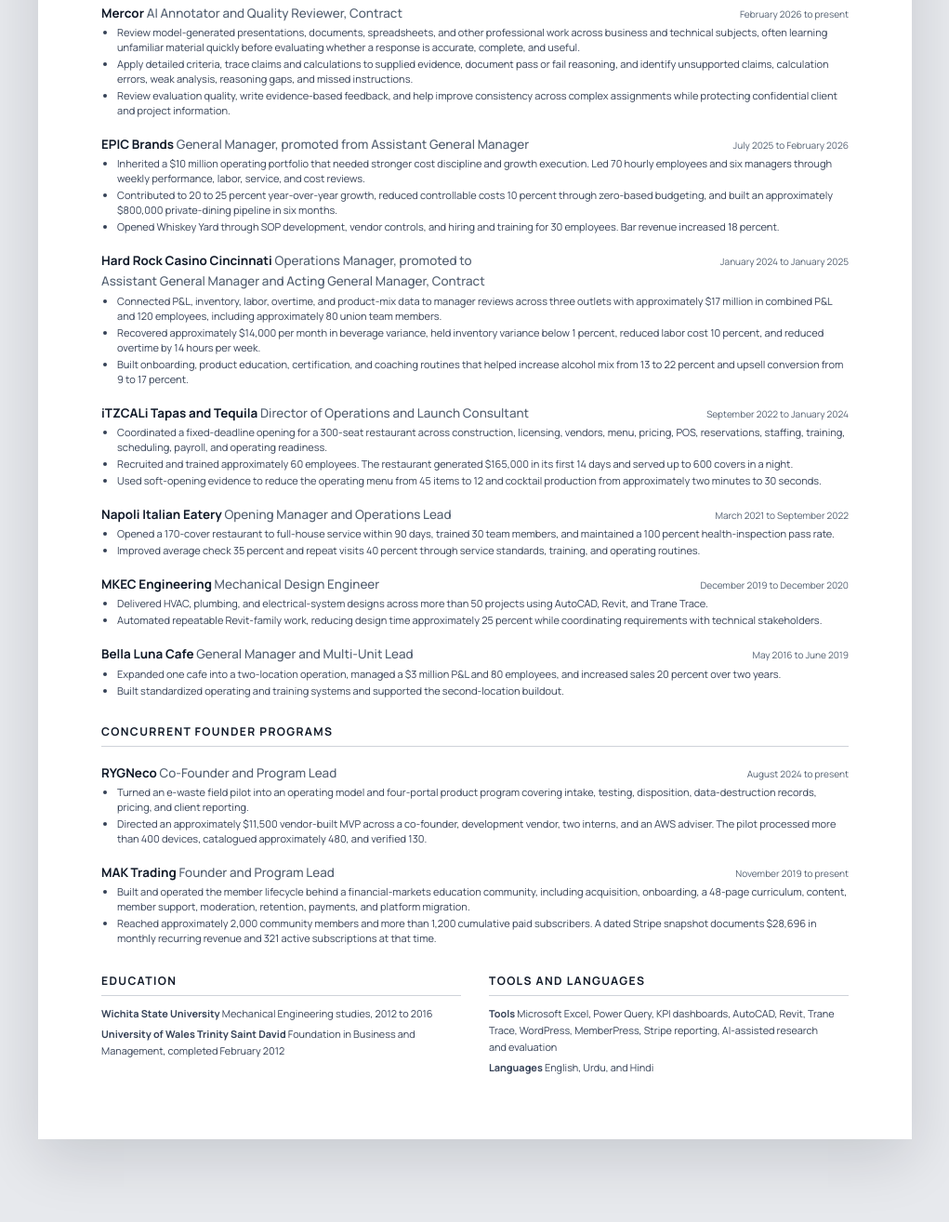
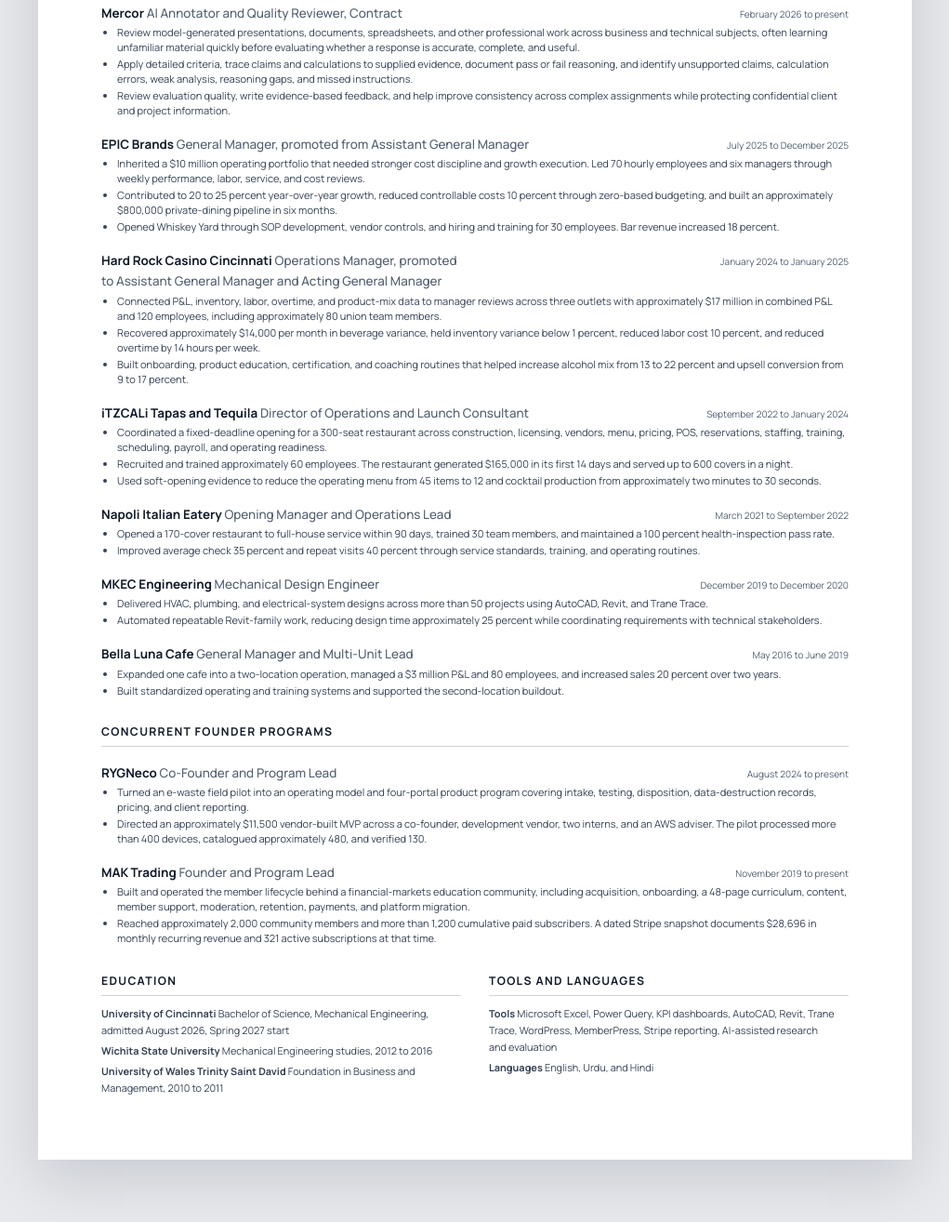
Before and after one commit to Samamak1/Samamak1.github.io, a website: page resume/index.html in a window 1280 px wide. Shown: the part 632-1946 px from the top of the page at 93% size, without its empty margins (129-1150 px from the left). Drawn offline with Linux system fonts and the light colour scheme.

Commit message:
Correct EPIC end date, Hard Rock employment type, and education dates
Updated employment history and education details in the resume.

```diff
--- a/resume/index.html
+++ b/resume/index.html
@@ -30,9 +30,9 @@
     <section class="resume-section"><h2>Primary Employment</h2>
       <article class="resume-role"><div class="resume-role-head"><h3>Mercor <span>AI Annotator and Quality Reviewer, Contract</span></h3><time>February 2026 to present</time></div><ul><li>Review model-generated presentations, documents, spreadsheets, and other professional work across business and technical subjects, often learning unfamiliar material quickly before evaluating whether a response is accurate, complete, and useful.</li><li>Apply detailed criteria, trace claims and calculations to supplied evidence, document pass or fail reasoning, and identify unsupported claims, calculation errors, weak analysis, reasoning gaps, and missed instructions.</li><li>Review evaluation quality, write evidence-based feedback, and help improve consistency across complex assignments while protecting confidential client and project information.</li></ul></article>
 
-      <article class="resume-role"><div class="resume-role-head"><h3>EPIC Brands <span>General Manager, promoted from Assistant General Manager</span></h3><time>July 2025 to February 2026</time></div><ul><li>Inherited a $10 million operating portfolio that needed stronger cost discipline and growth execution. Led 70 hourly employees and six managers through weekly performance, labor, service, and cost reviews.</li><li>Contributed to 20 to 25 percent year-over-year growth, reduced controllable costs 10 percent through zero-based budgeting, and built an approximately $800,000 private-dining pipeline in six months.</li><li>Opened Whiskey Yard through SOP development, vendor controls, and hiring and training for 30 employees. Bar revenue increased 18 percent.</li></ul></article>
+      <article class="resume-role"><div class="resume-role-head"><h3>EPIC Brands <span>General Manager, promoted from Assistant General Manager</span></h3><time>July 2025 to December 2025</time></div><ul><li>Inherited a $10 million operating portfolio that needed stronger cost discipline and growth execution. Led 70 hourly employees and six managers through weekly performance, labor, service, and cost reviews.</li><li>Contributed to 20 to 25 percent year-over-year growth, reduced controllable costs 10 percent through zero-based budgeting, and built an approximately $800,000 private-dining pipeline in six months.</li><li>Opened Whiskey Yard through SOP development, vendor controls, and hiring and training for 30 employees. Bar revenue increased 18 percent.</li></ul></article>
 
-      <article class="resume-role"><div class="resume-role-head"><h3>Hard Rock Casino Cincinnati <span>Operations Manager, promoted to Assistant General Manager and Acting General Manager, Contract</span></h3><time>January 2024 to January 2025</time></div><ul><li>Connected P&amp;L, inventory, labor, overtime, and product-mix data to manager reviews across three outlets with approximately $17 million in combined P&amp;L and 120 employees, including approximately 80 union team members.</li><li>Recovered approximately $14,000 per month in beverage variance, held inventory variance below 1 percent, reduced labor cost 10 percent, and reduced overtime by 14 hours per week.</li><li>Built onboarding, product education, certification, and coaching routines that helped increase alcohol mix from 13 to 22 percent and upsell conversion from 9 to 17 percent.</li></ul></article>
+      <article class="resume-role"><div class="resume-role-head"><h3>Hard Rock Casino Cincinnati <span>Operations Manager, promoted to Assistant General Manager and Acting General Manager</span></h3><time>January 2024 to January 2025</time></div><ul><li>Connected P&amp;L, inventory, labor, overtime, and product-mix data to manager reviews across three outlets with approximately $17 million in combined P&amp;L and 120 employees, including approximately 80 union team members.</li><li>Recovered approximately $14,000 per month in beverage variance, held inventory variance below 1 percent, reduced labor cost 10 percent, and reduced overtime by 14 hours per week.</li><li>Built onboarding, product education, certification, and coaching routines that helped increase alcohol mix from 13 to 22 percent and upsell conversion from 9 to 17 percent.</li></ul></article>
 
       <article class="resume-role"><div class="resume-role-head"><h3>iTZCALi Tapas and Tequila <span>Director of Operations and Launch Consultant</span></h3><time>September 2022 to January 2024</time></div><ul><li>Coordinated a fixed-deadline opening for a 300-seat restaurant across construction, licensing, vendors, menu, pricing, POS, reservations, staffing, training, scheduling, payroll, and operating readiness.</li><li>Recruited and trained approximately 60 employees. The restaurant generated $165,000 in its first 14 days and served up to 600 covers in a night.</li><li>Used soft-opening evidence to reduce the operating menu from 45 items to 12 and cocktail production from approximately two minutes to 30 seconds.</li></ul></article>
 
@@ -49,7 +49,7 @@
     </section>
 
     <div class="resume-bottom">
-      <section class="resume-section"><h2>Education</h2><p><strong>Wichita State University</strong> Mechanical Engineering studies, 2012 to 2016</p><p><strong>University of Wales Trinity Saint David</strong> Foundation in Business and Management, completed February 2012</p></section>
+      <section class="resume-section"><h2>Education</h2><p><strong>University of Cincinnati</strong> Bachelor of Science, Mechanical Engineering, admitted August 2026, Spring 2027 start</p><p><strong>Wichita State University</strong> Mechanical Engineering studies, 2012 to 2016</p><p><strong>University of Wales Trinity Saint David</strong> Foundation in Business and Management, 2010 to 2011</p></section>
       <section class="resume-section"><h2>Tools and Languages</h2><p><strong>Tools</strong> Microsoft Excel, Power Query, KPI dashboards, AutoCAD, Revit, Trane Trace, WordPress, MemberPress, Stripe reporting, AI-assisted research and evaluation</p><p><strong>Languages</strong> English, Urdu, and Hindi</p></section>
     </div>
   </main>
```
